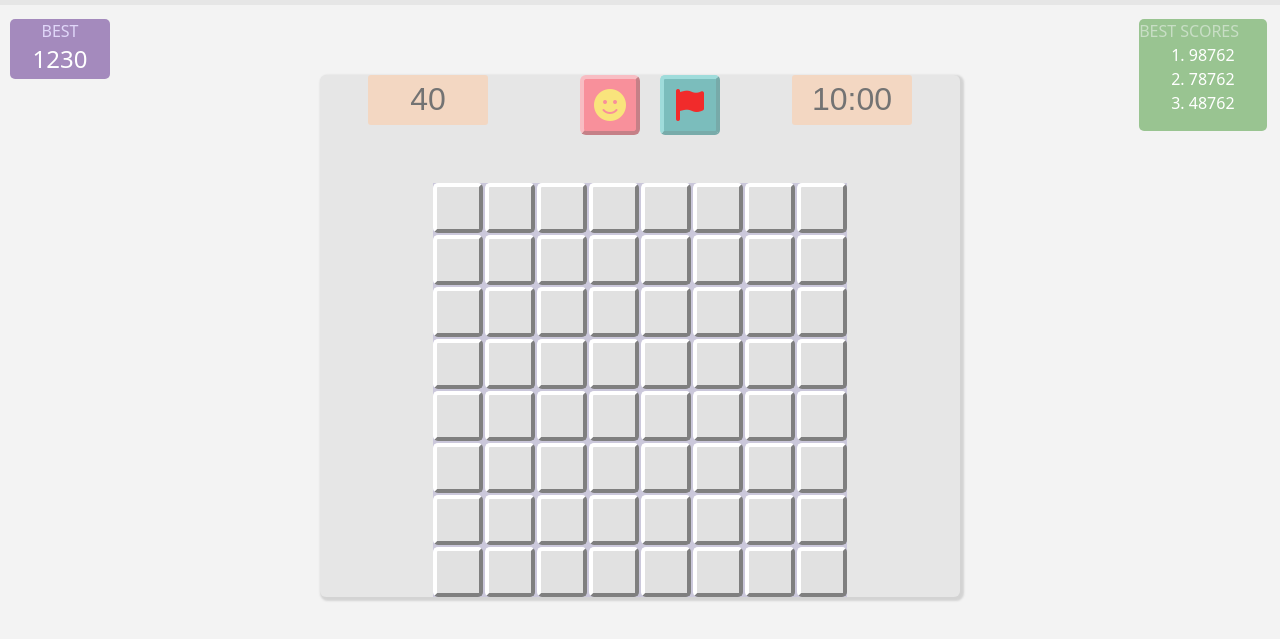
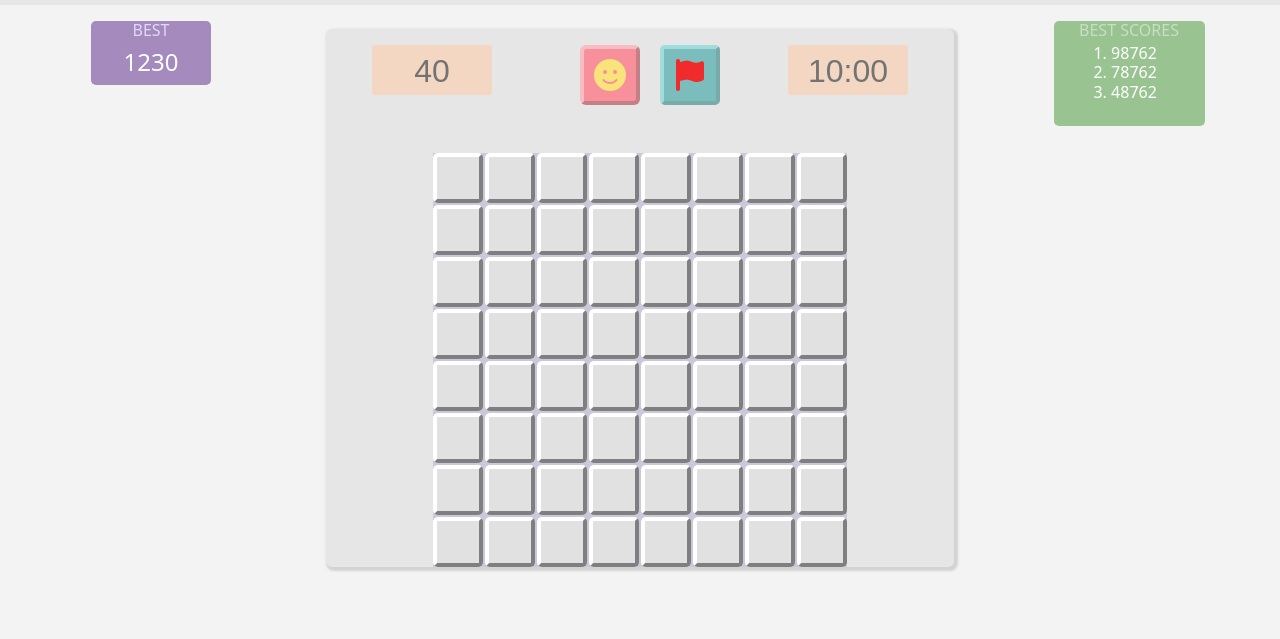
Before and after one commit to SamQuintero/Buscaminas, a plain HTML site: page minas.html in a window 1280 px wide. Shown: the part 51-690 px from the top of the page. Drawn offline with nearby package versions, Linux system fonts and the light colour scheme; a web font is replaced by a local one.

Commit message:
Adjusted home element positions

```diff
--- a/minas.html
+++ b/minas.html
@@ -37,7 +37,9 @@
               </li>
 
             </ul>
-            <div class="container me-sm-0 me-md-2" style="position:absolute; color:#3A4A40; left:42%; width: fit-content; font-family: 'Kdam Thmor Pro', sans-serif;"><h1><b>Buscaminas</b></h1></div>
+            <div class="container me-sm-0 me-md-2" style="position:absolute; color:#3A4A40; left:42%; width: fit-content; font-family: 'Kdam Thmor Pro', sans-serif;">
+              <h1><b>Buscaminas</b></h1>
+            </div>
           </div>
 
 
@@ -154,39 +156,53 @@
     </div>
   </header>
   <main>
-  <div class="score">
-    <h6 style="color: #e0d7f9; line-height: 1.5;">BEST <br> <h4 style="color: white; line-height:.7;">1230</h4></h6>
+    <div>
+      <div class="row">
+        <div class="col-3 d-flex justify-content-center">
+          <div class="score mt-3">
+            <h6 style="color: #e0d7f9;">BEST</h6>
+            <h4 style="color: white;">1230</h4>
           </div>
-  <div class="global-score">
-    <h6 style="color: #C8DEC5; line-height: 1.5;">BEST SCORES <br> <ul style="color: white; list-style:none; ">
-      <li>1. 98762</li>
-      <li>2. 78762</li>
-      <li>3. 48762</li>
-    </ul></h6>
         </div>
-  <div class="max-container container d-flex justify-content-center flex-column ">
-   <div class="row ">
-    <div class="col d-flex justify-content-center">
+        <div class="col-6 mt-4">
+          <div class="max-container container d-flex justify-content-center flex-column">
+            <div class="row pt-3">
+              <div class="d-flex justify-content-center">
                 <div class="d-flex justify-content-around buttons">
-        <div class="tiempo"><h2 class="numbers" style="color: #737373;line-height: 1.5; "> 40 </h2></div>
+                  <div class="tiempo d-flex align-items-end justify-content-center">
+                    <h2 class="numbers">40</h2>
+                  </div>
                   <div class="d-flex justify-content-center">
                     <button class="top reiniciar"><i class="fa-solid fa-face-smile fa-2xl" style="color: rgb(249, 228, 124);"></i></button>
                     <button class="top flag"><i class="fa-solid fa-flag fa-2xl" style="color: #f12b2b;"></i></button>
                   </div>
-        <div class="tiempo"><h2 class="numbers" style="color: #737373;line-height: 1.5;"> 10:00 </h2></div>
+                  <div class="tiempo d-flex align-items-end justify-content-center">
+                    <h2 class="numbers">10:00</h2>
                   </div>
                </div>
               </div>
-
-   <div class="row mt-5 ">
+            </div>
+            <div class="row mt-5">
               <div class="col d-flex justify-content-center">
-      <div id="tablero" ></div>
+                <div id="tablero"></div>
               </div>
             </div>
           </div>
-
-
-
+        </div>
+        <div class="col-3 d-flex justify-content-center">
+          <div class="global-score mt-3 d-flex justify-content-center">
+            <h6 style="color: #C8DEC5;">
+              BEST SCORES
+              <ol class="pt-1" style="color: white;">
+                <li>98762</li>
+                <li>78762</li>
+                <li>48762</li>
+              </ol>
+            </h6>
+          </div>
+        </div>
+      </div>
+    </div>
   </main>
   <footer>
     <!-- place footer here -->
@@ -233,7 +249,5 @@
       console.log(`Clic en la casilla (${fila}, ${columna})`);
     }
   </script>
-
 </body>
-
 </html>
--- a/styles.css
+++ b/styles.css
@@ -7,11 +7,12 @@ body{
 }
 
 .score{
-    position: fixed;
+    /* position: fixed; */
     top: 70px; /* Cambia esta propiedad para establecer la posición vertical */
     left: 10px; /* Cambia esta propiedad para establecer la posición horizontal */
-    width: 100px; /* Cambia esta propiedad para establecer el ancho del div */
-    height: 60px; /* Cambia esta propiedad para establecer la altura del div */
+    width: 40%; /* Cambia esta propiedad para establecer el ancho del div */
+    height: fit-content;
+    /* Cambia esta propiedad para establecer la altura del div */
     background-color: #A48ABD;
     text-align: center;
     border-radius: 5px;
@@ -29,7 +30,7 @@ body{
     width: 60px ;
     height: 60px;
     background:#F8909B;
-	padding: .5rem;
+	/* padding: .5rem; */
     border-radius: 5px;
     margin-left: 20px;
     border: 4px solid;
@@ -59,6 +60,8 @@ body{
 
 .numbers{
     font-family: 'Kdam Thmor Pro', sans-serif;
+    line-height: 100%;
+    color: #737373;
 }
 
 .tiempo{
@@ -118,9 +121,9 @@ body{
 	}
   }
   .max-container{
-    position: relative;
-    top: 70px;
-    width: 50%;
+    /* position: relative;
+    top: 70px; */
+    /* width: 75%; */
     background-color: #E6E6E6 ;
     border-radius: 6px;
     box-shadow:2px 2px 2px 2px #9c9b9b5c ;
@@ -131,10 +134,11 @@ body{
     height: fit-content;
   }
   .global-score{
-    position: fixed;
+    /* position: fixed; */
     top: 70px; /* Cambia esta propiedad para establecer la posición vertical */
     left: 89%;
-    width: 10%;
+    width: 50%;
+    height: fit-content;
     background-color: #99C491;
 
     border-radius: 5px;
```
Lines whose indentation alone changed are shown as unchanged.
